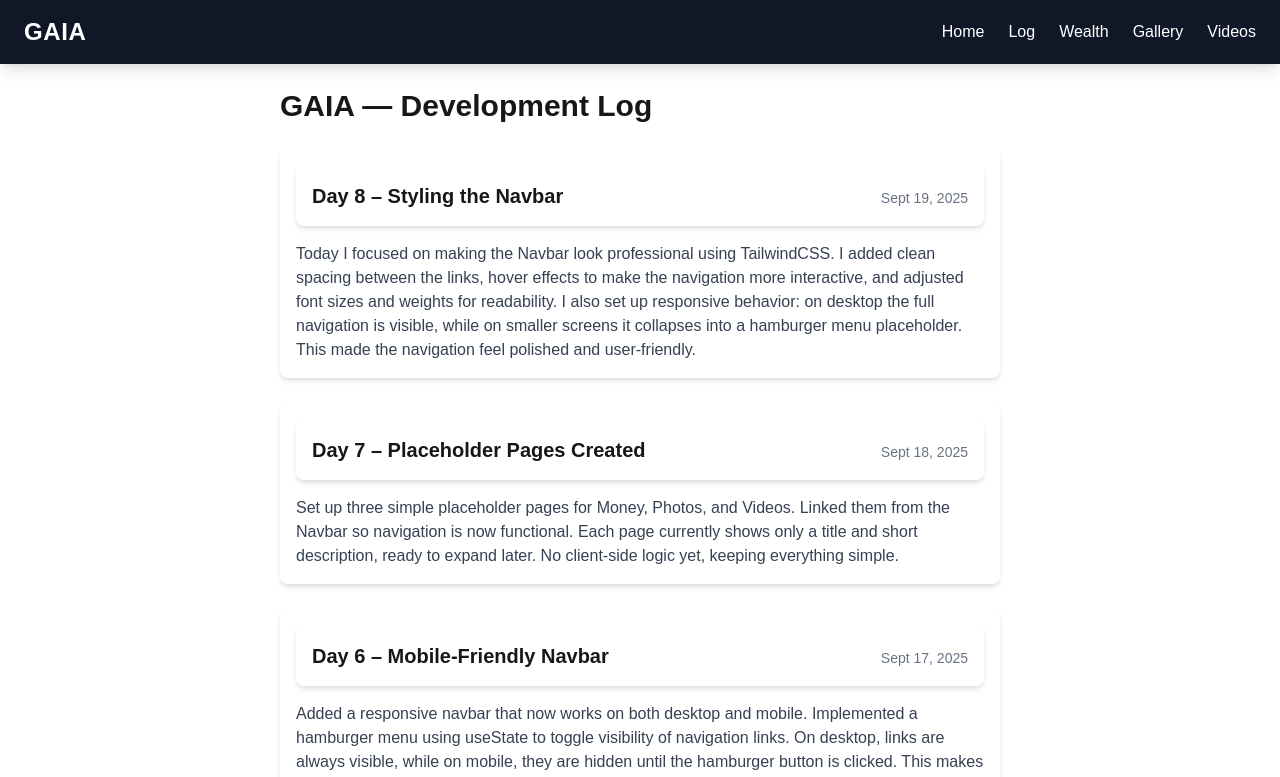
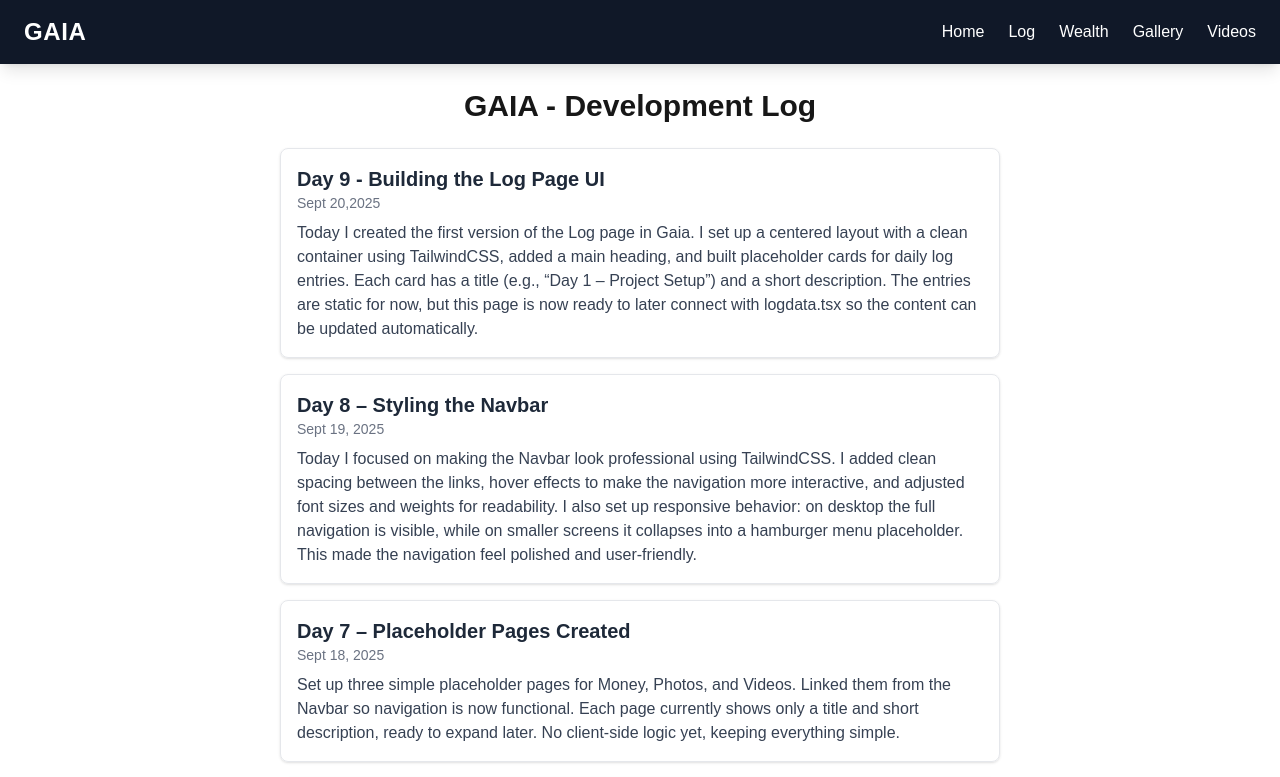
Before and after one commit to Mostafa-El-Masry/gaia, a Next.js app: page /log in a window 1280 px wide. Shown: the top 777 px of the page. Built offline with nearby package versions, Linux system fonts and the light colour scheme.

Commit message:
ADDING LOGENTRY PAGE

```diff
--- /dev/null
+++ b/app/components/LogEntry.tsx
@@ -0,0 +1,21 @@
+// components/LogEntry.tsx
+import React from "react";
+
+interface LogEntryProps {
+  id: number;
+  date: string;
+  title: string;
+  content: string;
+}
+
+const LogEntry: React.FC<LogEntryProps> = ({ id, date, title, content }) => {
+  return (
+    <div className="mb-4 max-w-3xl mx-auto p-4 border border-gray-200 rounded-lg shadow-sm hover:shadow-md transition">
+      <h3 className="text-xl font-bold text-gray-800">{title}</h3>
+      <span className="block text-sm text-gray-500">{id}{date}</span>
+      <p className="mt-2 text-gray-700">{content}</p>
+    </div>
+  );
+};
+
+export default LogEntry;
--- a/app/log/page.tsx
+++ b/app/log/page.tsx
@@ -1,29 +1,23 @@
 // app/log/page.tsx
-import { logData } from "../../data/logData"; // relative path from app/log to project-root/data
 
-export default function LogPage() {
+import { logData } from "@/data/logData";
+import LogEntry from "../components/LogEntry";
+
+
+const LogPage = () => {
   return (
-    <main className="max-w-3xl mx-auto p-6">
-      <h1 className="text-3xl font-bold mb-6">GAIA — Development Log</h1>
-
-      <section className="space-y-6">
-        {logData.map((entry) => (
-          <article
-            key={entry.day}
-            className="p-4 rounded-lg shadow-md bg-white dark:bg-gray-800"
-          >
-            <div className="bg-white shadow-md rounded-lg flex max-w-3xl mx-auto p-4 mb-4 justify-between items-baseline">
-              <h2 className="font-semibold text-xl">{entry.title}</h2>
-              <span className="text-sm mt-2 text-gray-500">{entry.date}</span>
-            </div>
-            <p className="mt-2 text-gray-700 dark:text-gray-200">{entry.content}</p>
-          </article>
-        ))}
-      </section>
-
-      <p className="mt-8 text-sm text-gray-500">
-        To add an entry: edit <code>data/logData.ts</code> and add an object to the top of the array.
-      </p>
+    <main className="container max-w-3xl mx-auto p-6">
+      <h1 className="text-3xl font-bold mb-6 text-center">GAIA - Development Log</h1>
+      {logData.map((log) => (
+        <LogEntry
+          key={log.id}
+          title={log.title}
+          date={log.date}
+          content={log.content}
+        />
+      ))}
     </main>
   );
-}
+};
+
+export default LogPage;
--- a/data/logData.ts
+++ b/data/logData.ts
@@ -1,7 +1,7 @@
 // /app/data/logdata.tsx
 
 export interface LogEntry {
-  day: number;
+  id: number;
   date: string;
   title: string;
   content: string;
@@ -9,56 +9,63 @@ export interface LogEntry {
 
 export const logData: LogEntry[] = [
   {
-    day: 8,
+    id: 9,
+    date: "Sept 20,2025",
+    title: "Day 9 - Building the Log Page UI",
+    content:
+      "Today I created the first version of the Log page in Gaia. I set up a centered layout with a clean container using TailwindCSS, added a main heading, and built placeholder cards for daily log entries. Each card has a title (e.g., “Day 1 – Project Setup”) and a short description. The entries are static for now, but this page is now ready to later connect with logdata.tsx so the content can be updated automatically."
+  },
+  {
+    id: 8,
     date: "Sept 19, 2025",
     title: "Day 8 – Styling the Navbar",
     content:
       "Today I focused on making the Navbar look professional using TailwindCSS.  I added clean spacing between the links, hover effects to make the navigation more interactive, and adjusted font sizes and weights for readability. I also set up responsive behavior: on desktop the full navigation is visible, while on smaller screens it collapses into a hamburger menu placeholder. This made the navigation feel polished and user-friendly.",
   },
   {
-    day: 7,
+    id: 7,
     date: "Sept 18, 2025",
     title: "Day 7 – Placeholder Pages Created",
     content:
       "Set up three simple placeholder pages for Money, Photos, and Videos. Linked them from the Navbar so navigation is now functional. Each page currently shows only a title and short description, ready to expand later. No client-side logic yet, keeping everything simple.",
   },
   {
-    day: 6,
+    id: 6,
     date: "Sept 17, 2025",
     title: "Day 6 – Mobile-Friendly Navbar",
     content:
       "Added a responsive navbar that now works on both desktop and mobile. Implemented a hamburger menu using useState to toggle visibility of navigation links. On desktop, links are always visible, while on mobile, they are hidden until the hamburger button is clicked. This makes GAIA easier to use on smaller screens.",
   },
   {
-    day: 5,
+    id: 5,
     date: "Sept 16, 2025",
     title: "Day 5 – Navbar Added",
     content:
       "Today I built the Navbar for GAIA. I created a Navbar.tsx component, added navigation links for Home, Log, Money, Photos, and Videos. Then I included it in the layout.tsx file so it appears on all pages. The Navbar is styled with TailwindCSS (dark background, white text) and uses Next.js <Link> for smooth, instant navigation. GAIA now feels more like a real application.",
   },
   {
-    day: 4,
+    id: 4,
     date: "Sept 15, 2025",
     title: "Day 4 – First React Hurdles",
     content:
       "I experimented with loading components (like the Log) in Next.js. At first I struggled with React concepts (useState, useEffect) and got errors. Instead of forcing it, I decided to keep it simple and continue with the Log as it is now. The goal became: get something working, refine later. I also confirmed that I want to document each day as a narrative in the Log.",
   },
   {
-    day: 3,
+    id: 3,
     date: "Sept 14, 2025",
     title: "Day 3 – The Loader Idea",
     content:
       "I asked about building a Loader system like the one I had in vanilla JavaScript, where components load dynamically into the main page. We discovered that in Next.js this can be done differently, using layouts and components instead of manual loaders. I left styling (hamburger menu and mobile-friendly UI) for later steps.",
   },
   {
-    day: 2,
+    id: 2,
     date: "Sept 13, 2025",
     title: "Day 2 – Logging the Journey",
     content:
       "I focused on creating a Log system for GAIA. I set up a logdata.tsx file to hold entries like this one, which will document every step of the journey. I also discussed whether to keep log data inside the same app or in a separate database. For now, I chose to keep it separate for clarity.",
   },
   {
-    day: 1,
+    id: 1,
     date: "Sept 12, 2025",
     title: "Day 1 – GAIA Begins",
     content:
```
